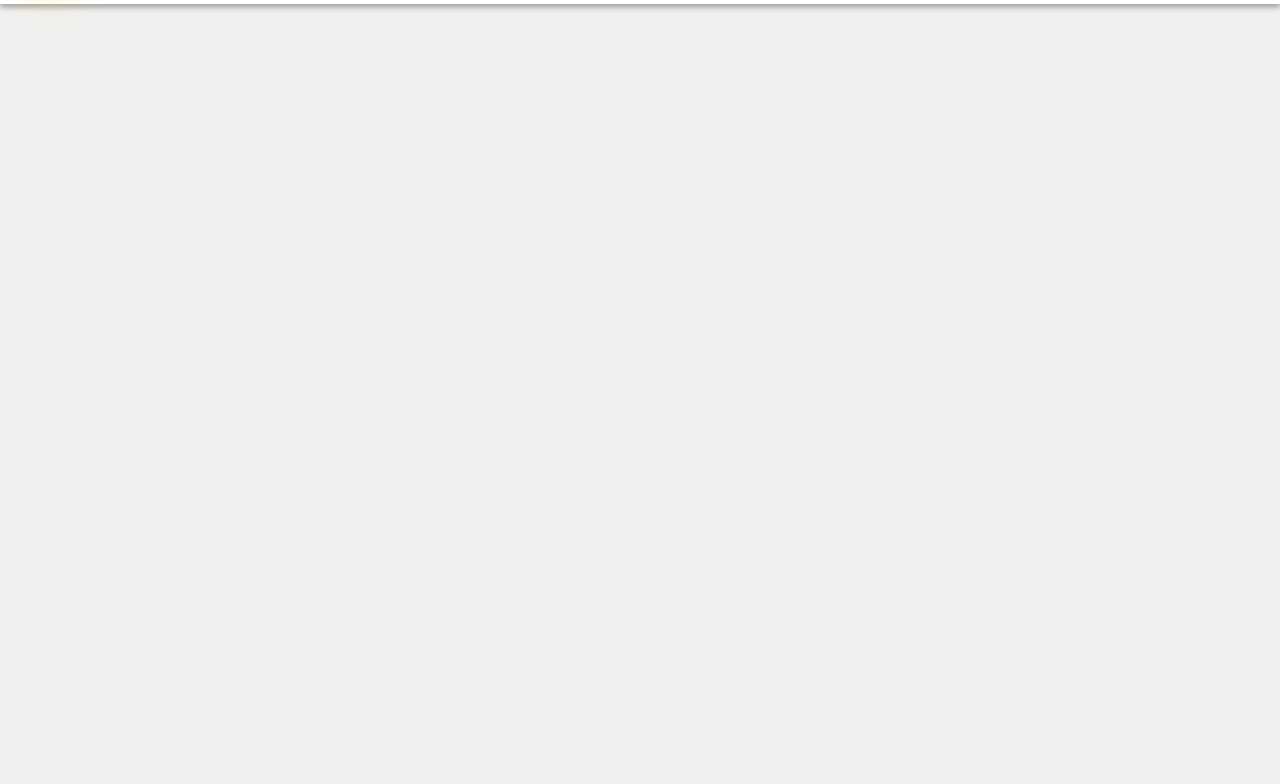
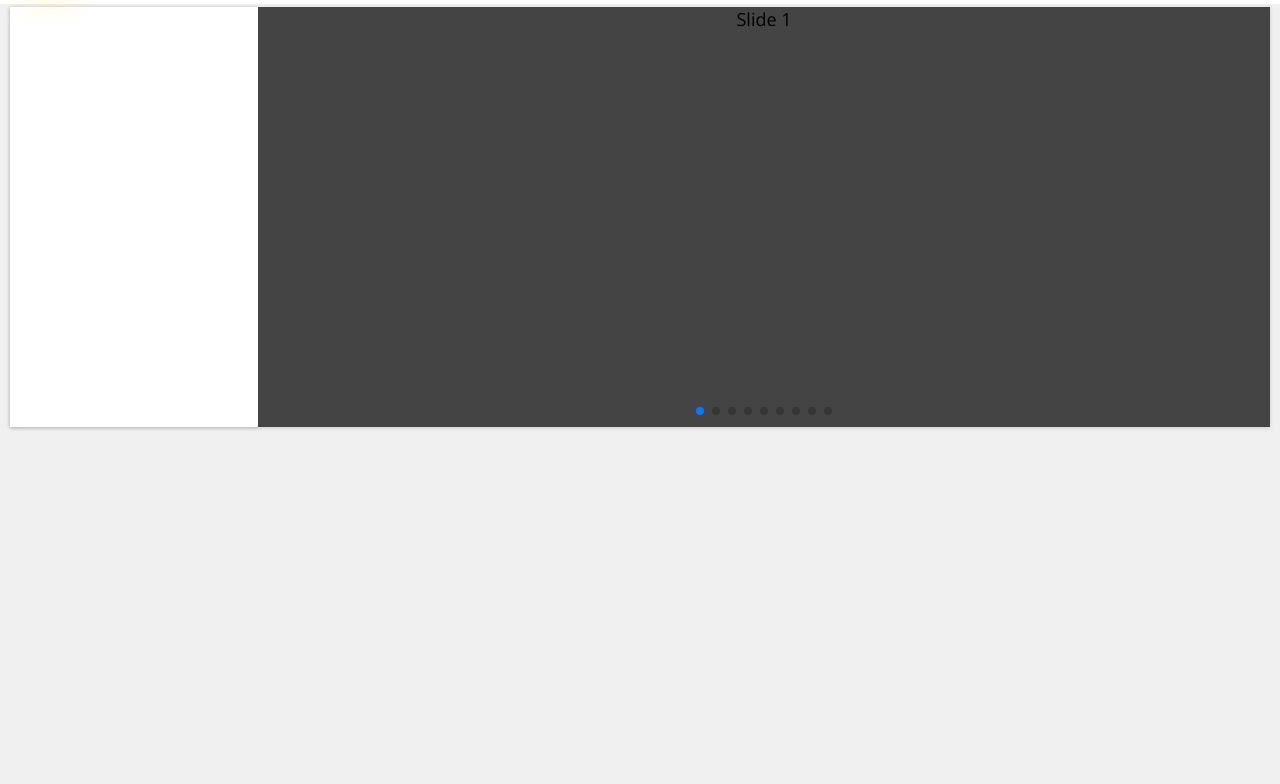
Before and after one commit to rootedparasite/JAVASCRIPT-PROJECTS, a plain HTML site: page 01_Shopix/index.html in a window 1280 px wide. Shown: the part 91-875 px from the top of the page. Drawn offline with nearby package versions, Linux system fonts and the light colour scheme.

Commit message:
Hero section under development

```diff
--- a/01_Shopix/index.html
+++ b/01_Shopix/index.html
@@ -73,6 +73,7 @@
   <link rel="preconnect" href="https://fonts.gstatic.com" crossorigin>
   <link href="https://fonts.googleapis.com/css2?family=Montserrat:ital,wght@0,100..900;1,100..900&family=Open+Sans:ital,wght@0,300..800;1,300..800&display=swap" rel="stylesheet">
   <link rel="stylesheet" href="https://cdn.jsdelivr.net/npm/@tabler/icons-webfont@latest/dist/tabler-icons.min.css" />
+  <link rel="stylesheet" href="https://cdn.jsdelivr.net/npm/swiper@14.0.1/swiper-bundle.min.css" />
 </head>
 <body class="disable-scroll">
   <!--* Loading Start -->
@@ -111,7 +112,7 @@
   </div>
   <!--* Loading End -->
   <!--* Header Start -->
-  <header class="main-header">
+  <header class="main-header activeOnScroll" data-scrollThreshold="100">
     <!--* Top Header Start -->
     <div class="top-header activeOnScroll" data-scrollThreshold="100">
       <div class="container top-header__items">
@@ -329,6 +330,39 @@
     </div>
   </div>
   <!--* WISHLIST END HERE -->
+  <!--* MAIN START HERE -->
+  <main>
+    <!--* HERO SECTION START HERE -->
+    <section class="hero-section">
+      <div class="container hero-items__container">
+        <!--* HERO CATEGORIES START -->
+        <div class="hero-categories__container">
+          <ul class="hero-categories__wrapper">
+
+          </ul>
+        </div>
+        <!--* HERO CATEGORIES END -->
+        <!--* HERO SLIDER START -->
+        <div class="swiper mySwiper hero-slider">
+          <div class="swiper-wrapper hero-slider__wrapper">
+            <div class="swiper-slide hero-slide">Slide 1</div>
+            <div class="swiper-slide hero-slide">Slide 2</div>
+            <div class="swiper-slide hero-slide">Slide 3</div>
+            <div class="swiper-slide hero-slide">Slide 4</div>
+            <div class="swiper-slide hero-slide">Slide 5</div>
+            <div class="swiper-slide hero-slide">Slide 6</div>
+            <div class="swiper-slide hero-slide">Slide 7</div>
+            <div class="swiper-slide hero-slide">Slide 8</div>
+            <div class="swiper-slide hero-slide">Slide 9</div>
+          </div>
+          <div class="swiper-pagination hero-slide__pagination"></div>
+        </div>
+        <!--* HERO SLIDER END -->
+      </div>
+    </section>
+    <!--* HERO SECTION END HERE -->
+  </main>
+  <!--* MAIN END HERE -->
 
   <template id="SR-product__cardTemplate">
     <a href="./product.html" class="SR-product__card">
--- /dev/null
+++ b/01_Shopix/scripts/components/swiper.js
@@ -0,0 +1,9 @@
+
+import Swiper from "https://cdn.jsdelivr.net/npm/swiper@14.0.1/swiper-bundle.min.mjs";
+
+const swiper = new Swiper(".mySwiper", {
+  pagination: {
+    el: ".swiper-pagination",
+    clickable: true,
+  },
+});
--- a/01_Shopix/scripts/main.js
+++ b/01_Shopix/scripts/main.js
@@ -1,5 +1,6 @@
 import { headerManager } from "./components/header.js";
 import { addCommonClass, toggleBodyScroll } from "./utilities/functions.js";
+import "./components/swiper.js";
 
 // * This function hide loading screen
 const hideLoadingScreen = () => {
@@ -20,6 +21,7 @@ const hideLoadingScreen = () => {
     if(!response.ok) throw new Error("Unable to fetch data from API. Something went wrong with your API File please check and try again later. ")
     const data = await response.json();
     headerManager(data)
+    homePageManager();
 
   } catch(err) {
     console.error(err)
--- a/01_Shopix/scripts/pages/home.js
+++ b/01_Shopix/scripts/pages/home.js
@@ -0,0 +1,3 @@
+export const homePageManager = () => {
+
+};
--- a/01_Shopix/styles/base/reset.css
+++ b/01_Shopix/styles/base/reset.css
@@ -75,6 +75,10 @@ body.disable-scroll {
   overflow: hidden;
 }
 
+main {
+  margin: 7rem 0 0;
+}
+
 @media screen and (width <= 1440px) { html { font-size: 15px; } }
 @media screen and (width <= 1280px) { html { font-size: 14px; } }
 @media screen and (width <= 1024px) { html { font-size: 13px; } }
--- a/01_Shopix/styles/base/variables.css
+++ b/01_Shopix/styles/base/variables.css
@@ -23,6 +23,7 @@
   --transition-1100ms: all 1100ms ease;
 
   --box-shadow-light: rgba(0, 0, 0, 0.16) 0px 3px 6px, rgba(0, 0, 0, 0.23) 0px 3px 6px;
+  --box-shadow-superlight: rgba(0, 0, 0, 0.16) 0px 1px 4px;
   --box-shadow-mid: rgba(0, 0, 0, 0.19) 0px 10px 20px, rgba(0, 0, 0, 0.23) 0px 6px 6px;
   --box-shadow-strong: rgba(0, 0, 0, 0.25) 0px 14px 28px, rgba(0, 0, 0, 0.22) 0px 10px 10px
 }
--- a/01_Shopix/styles/components/header.css
+++ b/01_Shopix/styles/components/header.css
@@ -4,6 +4,11 @@
   top: 0;
   left: 0;
   z-index: 10000;
+  transition: var(--transition-300ms);
+
+  &.active {
+    box-shadow: var(--box-shadow-superlight);
+  }
 }
 
 /*** TOP HEADER */
@@ -38,7 +43,6 @@
 .navbar {
   height: 5rem;
   background: var(--color-white);
-  box-shadow: var(--box-shadow-light);
 }
 .navbar-items__container {
   display: flex;
--- /dev/null
+++ b/01_Shopix/styles/components/swiper.css
@@ -0,0 +1,20 @@
+.hero-slider {
+  width: 100%;
+  height: 100%;
+}
+
+.hero-slide {
+  text-align: center;
+  font-size: 18px;
+  background: #444;
+  display: flex;
+  justify-content: center;
+  align-items: center;
+}
+
+.hero-slide img {
+  display: block;
+  width: 100%;
+  height: 100%;
+  object-fit: cover;
+}
--- a/01_Shopix/styles/main.css
+++ b/01_Shopix/styles/main.css
@@ -10,6 +10,7 @@
 @import url("./components/footer.css");
 @import url("./components/cart.css");
 @import url("./components/wishlist.css");
+@import url("./components/swiper.css");
 
 /* * PAGES */
 @import url("./pages/home.css");
--- a/01_Shopix/styles/pages/home.css
+++ b/01_Shopix/styles/pages/home.css
@@ -1 +1,21 @@
 /** HERO SECTION */
+.hero-section {
+  height: 30rem;
+}
+.hero-items__container {
+  height: 100%;
+  padding: 0;
+  display: flex;
+  align-items: center;
+  box-shadow: var(--box-shadow-superlight);
+}
+.hero-categories__container {
+  height: 100%;
+  width: 22rem;
+  background: var(--color-white);
+  box-shadow: var(--box-shadow-superlight);
+}
+.hero-categories__wrapper {
+  height: 100%;
+  width: 100%;
+}
```
Also changed, not shown: 01_Shopix/assets/images/hero-banner-1.webp (added), 01_Shopix/assets/images/hero-banner-2.webp (added), 01_Shopix/assets/images/hero-banner-3.webp (added), 01_Shopix/assets/images/hero-banner-4.webp (added), 01_Shopix/assets/images/hero-banner-5.webp (added).
